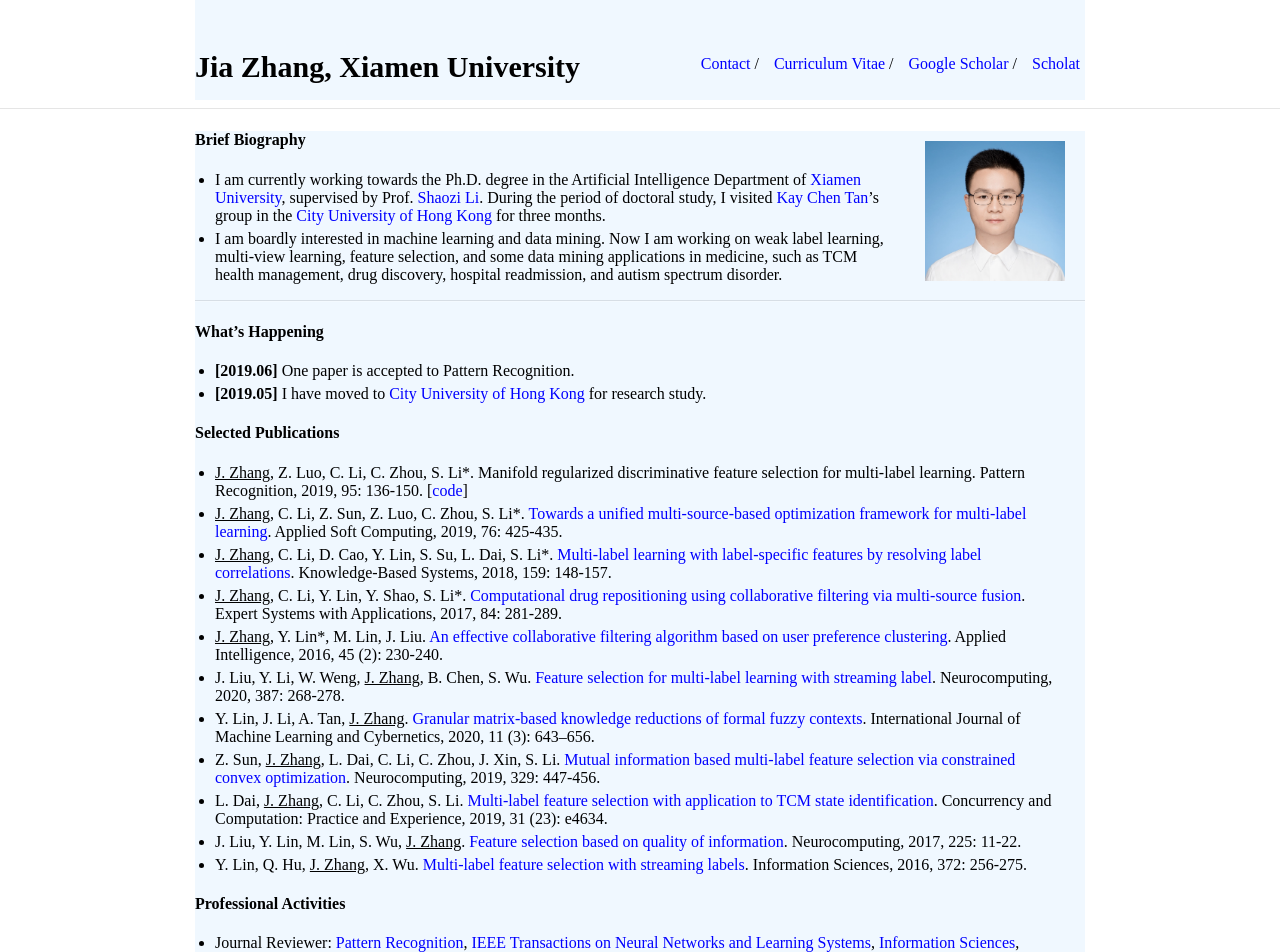
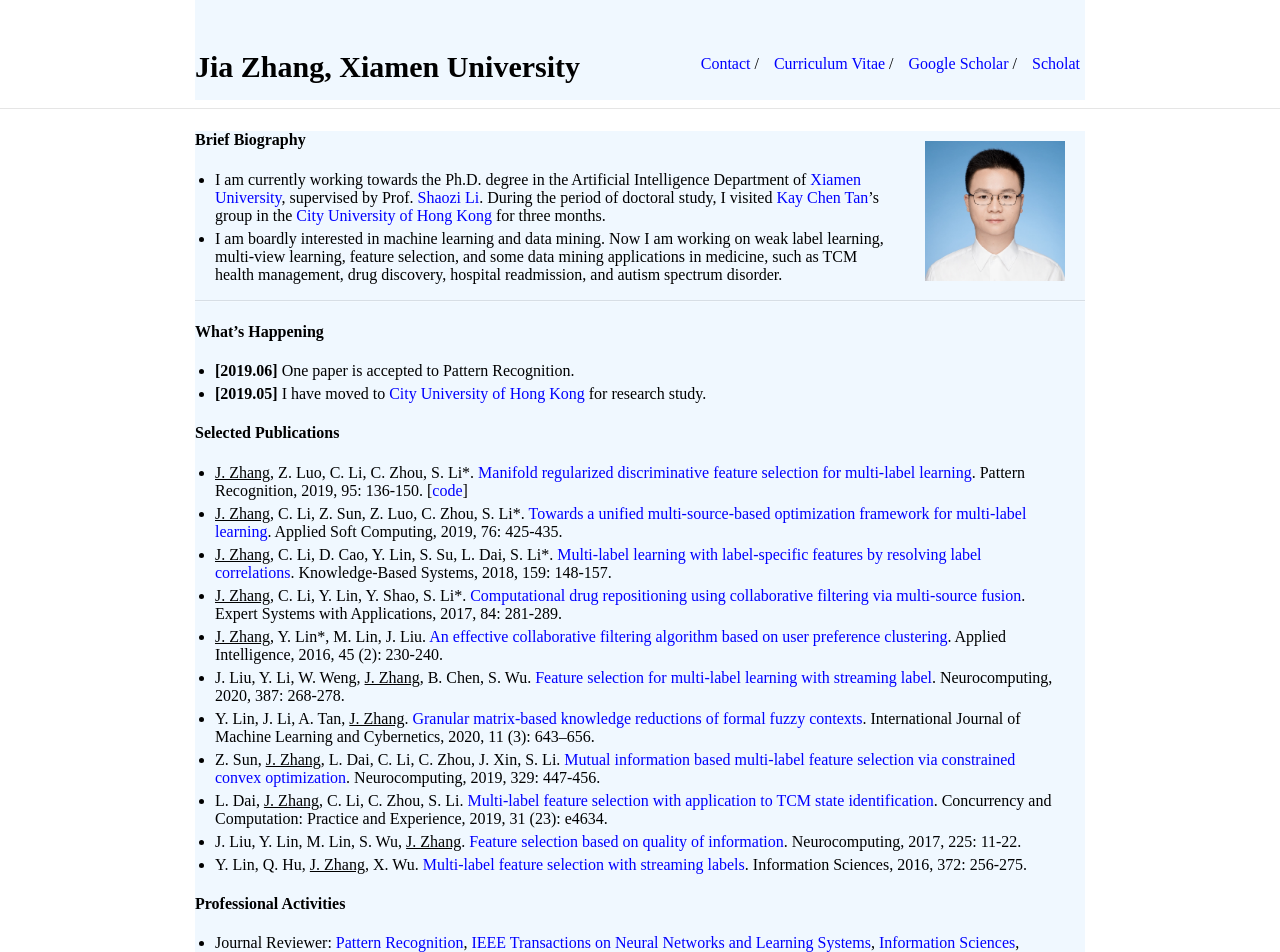
Before and after one commit to jiazhang-ml/jiazhang-ml.github.io, a Jekyll site: the page built from index.md, in a window 1280 px wide. Shown: the top 952 px of the page. Built offline with Jekyll 4.4.1, drawn with Linux system fonts in a browser that asks for light colours; part of the change alters nothing that is shown.

```diff
--- a/index.md
+++ b/index.md
@@ -19,7 +19,7 @@ layout: default
 #### Selected Publications
 
 * <u>J. Zhang</u>, Z. Luo, C. Li, C. Zhou, S. Li\*.
-Manifold regularized discriminative feature selection for multi-label learning. Pattern Recognition, 2019, 95: 136-150. [[code](MDFS-master.zip)]
+[Manifold regularized discriminative feature selection for multi-label learning](https://www.sciencedirect.com/science/article/abs/pii/S0031320319302341). Pattern Recognition, 2019, 95: 136-150. [[code](MDFS-master.zip)]
 * <u>J. Zhang</u>, C. Li, Z. Sun, Z. Luo, C. Zhou, S. Li\*. [Towards a unified multi-source-based optimization framework for multi-label learning](https://www.sciencedirect.com/science/article/abs/pii/S1568494618307051). Applied Soft Computing, 2019, 76: 425-435.
 * <u>J. Zhang</u>, C. Li, D. Cao, Y. Lin, S. Su, L. Dai, S. Li\*. [Multi-label learning with label-specific features by resolving label correlations](https://www.sciencedirect.com/science/article/abs/pii/S0950705118303472). Knowledge-Based Systems, 2018, 159: 148-157.
 * <u>J. Zhang</u>, C. Li, Y. Lin, Y. Shao, S. Li\*. [Computational drug repositioning using collaborative filtering via multi-source fusion](https://www.sciencedirect.com/science/article/pii/S0957417417303202). Expert Systems with Applications, 2017, 84: 281-289.
```
